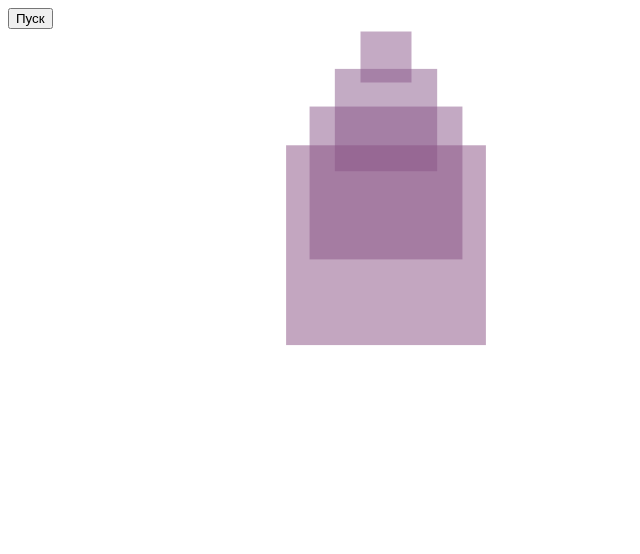
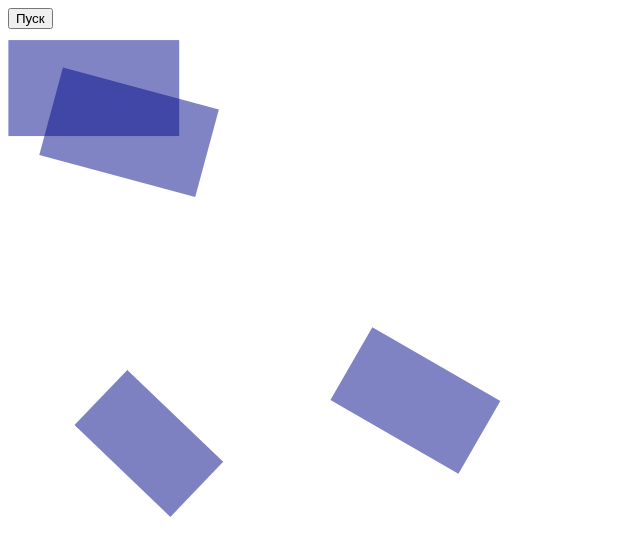
Before and after one commit to Scrapie-pie/anime-htmllab, a plain HTML site: page index.html in a window 1280 px wide. Both pictures are taken after a click on the button "Пуск". Shown: the whole page, without its empty margins (0-640 px from the left). Drawn offline with nearby package versions, Linux system fonts and the light colour scheme.

Commit message:
Урок #5 пройден

```diff
--- a/index.html
+++ b/index.html
@@ -10,7 +10,7 @@
 
   <style>
     .el {
-        background: red;
+        background: #000;
         width: 50px;
         height: 50px;
         margin: 3px;
@@ -33,15 +33,26 @@
     btnStart.addEventListener('click', (e) => {
       anime({
         targets: '.el',
-        background: '#885588',
+        background: ['#655335', '#000888'],
         opacity: .5,
-        translateX: {
-          value: 350,
-          duration: 500
+        width: '7%',
+        translateX: () => {
+          return anime.random(0, 400)
         },
-        translateY: (el, i, l) => i * 10,
-        scale: (el, i, l) => (i + 1) * 1.02,
-        delay: (el, i, l) => i * 100,
+        translateY: (el, i, l) => {
+          return anime.random(0, 400)
+        },
+        rotate: (el, i, l) => {
+          return 15 * i
+        },
+        scale: {
+          value: '*=2',
+          duration: 1000,
+          easing: 'easeInOutSine'
+        },
+        delay: (el, i, l) => {
+          return i * 100
+        },
         direction: 'alternate',
         endDelay: 500,
         duration: 1000,
```
